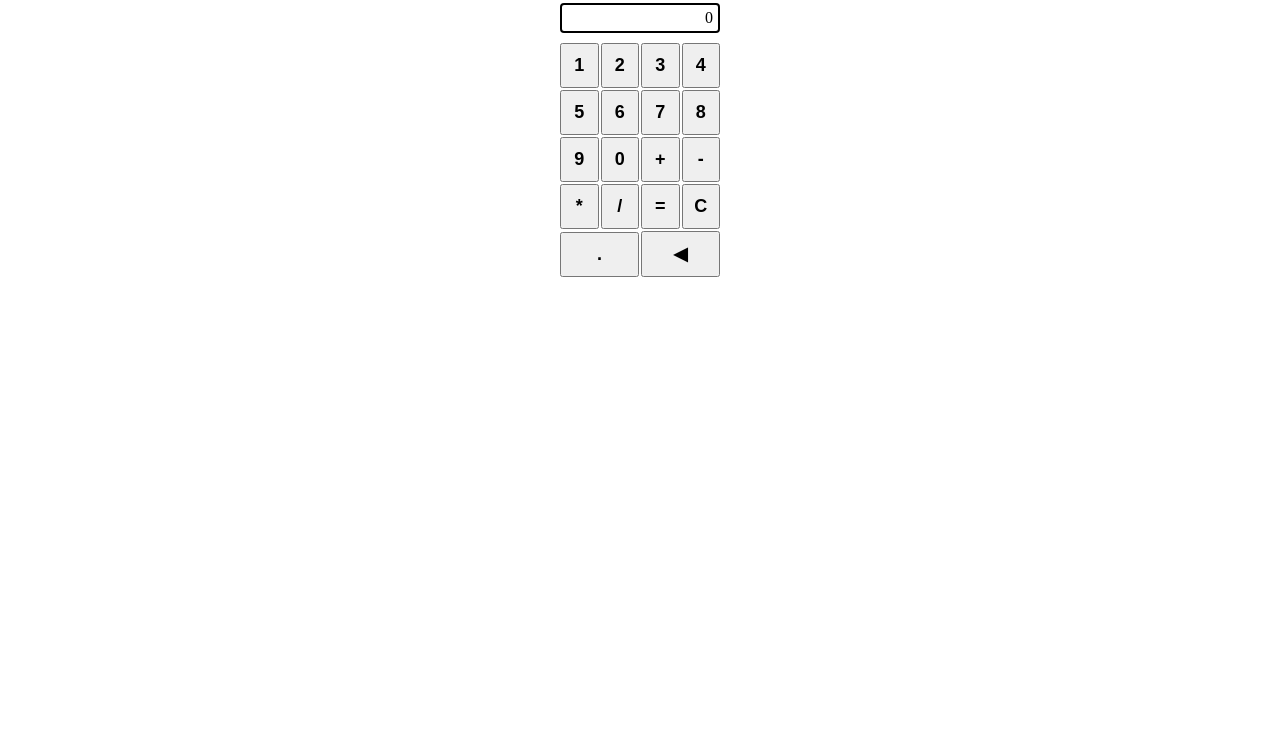
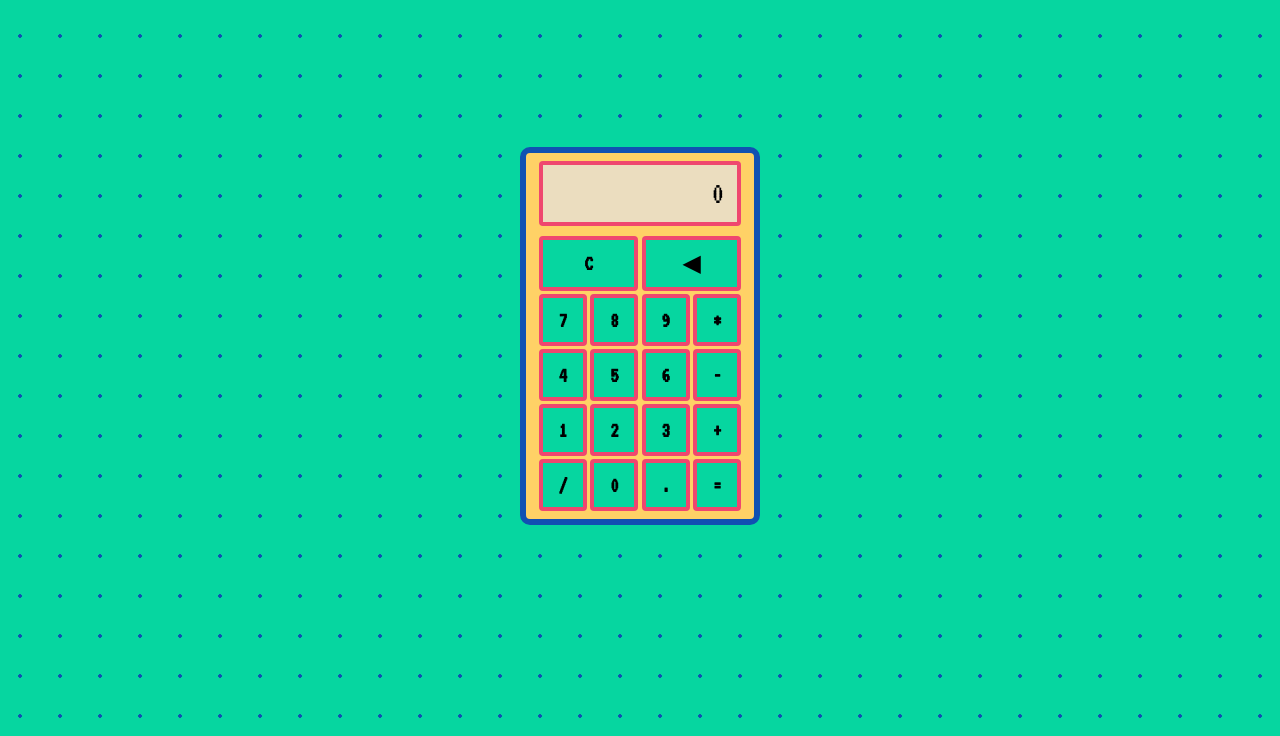
Before and after one commit to jbprojects95/odin-calculator, a plain HTML site: page index.html in a window 1280 px wide. Shown: the part 64-800 px from the top of the page. Drawn offline with Linux system fonts and the light colour scheme.

Commit message:
finished up styling the calculator with css

```diff
--- a/index.html
+++ b/index.html
@@ -6,16 +6,14 @@
     <title>Calculator</title>
     <script src="script.js" defer></script>
     <link rel="stylesheet" href="style.css" />
+
   </head>
   <body>
-    <header class="title">
-      <h1 class="title-text">Calculator</h1>
-    </header>
+    <div class="background">
+    <div class="calc-container">
+      <div class="calculator">
+        <p class="calc-screen grid-col-span-4">0</p>
 
-    <div class="container">
-      <div class="calculator">
-        <p class="calc-screen">0</p>
-        <div class="btn-container">
         <div class="calc-num-btns">
           <!-- TODO: add backspace button functionality  -->
           <!-- BUTTON ORDER -->
@@ -24,31 +22,37 @@
           <!-- 4 5 6 - -->
           <!-- 1 2 3 + -->
           <!-- 0 (span 3) = -->
-          <button class="btn" value="1" id="1">1</button>
-          <button class="btn" value="2" id="2">2</button>
-          <button class="btn" value="3" id="3">3</button>
-          <button class="btn" value="4" id="4">4</button>
-          <button class="btn" value="5" id="5">5</button>
-          <button class="btn" value="6" id="6">6</button>
-          <button class="btn" value="7" id="7">7</button>
-          <button class="btn" value="8" id="8">8</button>
-          <button class="btn" value="9" id="9">9</button>
-          <button class="btn" value="0" id="0">0</button>
-          <button class="btn" value="+" id="+">+</button>
-          <button class="btn" value="-" id="-">-</button>
-          <button class="btn" value="*" id="*">*</button>
-          <button class="btn" value="/" id="/">/</button>
-          <button class="btn" value="=" id="=">=</button>
-          <button class="btn" value="c" id="c">C</button>
-          <button class="btn" value="." id=".">.</button>
-          <!-- TODO: add png to backspace button -->
-          <button class="btn" value="bkspc" id="bkspc">&#x25c0</button>
+           <button class="btn grid-col-span-2" value="c" id="c">C</button>
+           <!-- TODO: add png to backspace button -->
+          <button class="btn grid-col-span-2" value="bkspc" id="bkspc">&#x25c0</button>
 
-      </div>
+          <button class="btn" value="7">7</button>
+          <button class="btn" value="8">8</button>
+          <button class="btn" value="9">9</button>
+          <button class="btn" value="*">*</button>
+          <button class="btn" value="4">4</button>
+          <button class="btn" value="5">5</button>
+          <button class="btn" value="6">6</button>
+          <button class="btn" value="-">-</button>
+          <button class="btn" value="1">1</button>
+          <button class="btn" value="2">2</button>
+          <button class="btn" value="3">3</button>
+          <button class="btn" value="+">+</button>
+
+
+          <button class="btn" value="/">/</button>
+          <button class="btn" value="0">0</button>
+          <button class="btn" value="." >.</button>
+          <button class="btn" value="=">=</button>
+
+
+
       </div>
 
         </div>
-      </div>
+
     </div>
+
+</div>
   </body>
 </html>
--- a/script.js
+++ b/script.js
@@ -13,14 +13,6 @@ function calculate(op, firstNumber, secondNumber) {
   }
 }
 
-const clearScreen = () => {
-  calcScreen.textContent = "";
-};
-
-const deleteDisplayValue = () => {
-  displayValue = "";
-};
-
 const calculator = document.querySelector(".calculator");
 const numSelect = document.querySelectorAll(".btn");
 const calcScreen = document.querySelector(".calc-screen");
@@ -29,7 +21,7 @@ const num = ["0", "1", "2", "3", "4", "5", "6", "7", "8", "9"];
 let displayValue = "";
 
 numSelect.forEach((button) => {
-  button.addEventListener("click", () => {
+  button.addEventListener("click", (e) => {
     const numBtn = num.includes(button.value);
     const opBtn = ops.includes(button.value);
     const decimalBtn = button.value === ".";
@@ -37,10 +29,12 @@ numSelect.forEach((button) => {
     const calcBtn = button.value === "=";
     const btnContent = button.value;
     const bckBtn = button.value === "bkspc";
+    const key = e.target;
     let total;
 
     if (numBtn) {
       if (calcScreen.textContent === "0" || lastValue === "operator") {
+        //checks to see if last value is operator, if it is we replace to previous number with clicked number
         displayValue = btnContent;
         lastValue = "number";
       } else {
@@ -50,7 +44,7 @@ numSelect.forEach((button) => {
     }
 
     if (bckBtn && lastValue !== "calculate") {
-      console.log("DELETED PRESSED!");
+      //checks to make sure that the user isn't deleting a result from calculation
       displayValue = calcScreen.textContent.slice(0, -1);
       calcScreen.textContent = displayValue;
     }
@@ -58,20 +52,23 @@ numSelect.forEach((button) => {
     if (decimalBtn) {
       if (!displayValue.includes(".")) {
         calcScreen.textContent = displayValue += ".";
-      } else if (lastValue === "operator") {
-        calcScreen.textContent = "0.";
       }
       lastValue = "decimal";
     }
 
     if (opBtn) {
+      numSelect.forEach((btn) => btn.classList.remove("pressed"));
+
+      key.classList.add("pressed");
+      console.log(key.classList.contains("pressed"));
+
       const firstValue = calculator.dataset.firstValue;
       const operator = calculator.dataset.operator;
       const secondValue = displayValue;
 
       if (firstValue && operator && lastValue !== "operator") {
         total = calculate(operator, firstValue, secondValue);
-        calcScreen.textContent = total;
+        calcScreen.textContent = total.toFixed(5);
         calculator.dataset.firstValue = total;
       } else {
         calculator.dataset.firstValue = displayValue;
@@ -87,19 +84,17 @@ numSelect.forEach((button) => {
       calculator.dataset.secondValue = "";
       calcScreen.textContent = "0";
       lastValue = ""; // Optional, if you need to reset this as well.
-      console.log("Clear button pressed");
-      console.log(`FIRST: ${calculator.dataset.firstValue}`);
-      console.log(`SECOND: ${calculator.dataset.secondValue}`);
-      console.log(calculator.dataset.operator);
+      numSelect.forEach((btn) => btn.classList.remove("pressed"));
     }
 
     if (calcBtn) {
+      numSelect.forEach((btn) => btn.classList.remove("pressed"));
       firstValue = calculator.dataset.firstValue;
       operator = calculator.dataset.operator;
       secondValue = displayValue;
 
       total = calculate(operator, firstValue, secondValue);
-      calcScreen.textContent = total;
+      calcScreen.textContent = total.toFixed(5);
 
       if ((!firstValue && !operator) || !secondValue) {
         calcScreen.textContent = "0";
--- a/style.css
+++ b/style.css
@@ -1,3 +1,11 @@
+@import url("https://fonts.googleapis.com/css2?family=VT323&display=swap");
+
+/* COLOURS */
+/* YELLOW: FFD166 */
+/* RED: EF476F */
+/* GREEN: 06D6A0 */
+/* BLUE: #1151b2 */
+
 * {
   margin: 0;
   padding: 0;
@@ -5,18 +13,28 @@
   /* border: 1px solid red; */
 }
 
-.title {
+body {
+  width: 15em;
+  margin: 0 auto;
+  font-family: VT323, sans-serif;
+  background-color: #e5e5f7;
+  opacity: 1;
+  background-image: radial-gradient(#1151b2 2px, #06d6a0 2px);
+  background-size: 40px 40px;
+  /* background-color: #e5e5f7;
+  opacity: 1;
+  background-image: radial-gradient(#1151b2 2px, transparent 2px),
+    radial-gradient(#1151b2 2px, #e5e5f7 2px);
+  background-size: 80px 80px;
+  background-position: 0 0, 40px 40px; */
+}
+
+.calc-container {
   display: flex;
   justify-content: center;
   align-items: center;
-  margin: 10px;
-}
-
-.container {
-  display: flex;
-  justify-content: space-around;
-  align-items: center;
-  width: 100%;
+  height: 100vh;
+  width: auto;
 }
 
 .calculator {
@@ -26,46 +44,62 @@
   justify-content: center;
   align-content: center;
   width: 100%;
-  margin: 10px;
-}
-
-.btn-container {
-  display: flex;
-  flex-direction: column;
-  justify-content: center;
-  align-items: center;
-  margin: auto;
+  margin: 0 auto;
+  background-color: #ffd166;
+  border: 6px solid #1151b2;
+  border-radius: 10px;
+  padding: 0.5em 0.1em;
+  /* margin-top: 4em; */
 }
 
 .calc-screen {
-  padding: 5px;
-  height: 30px;
-  width: 160px;
-  border: 2px solid black;
+  padding: 0.4em 0.4em;
+  margin-bottom: 0.3em;
+  height: auto;
+  width: 90%;
+  border: 4px solid #ef476f;
   border-radius: 4px;
-  display: flex;
-  justify-content: flex-end;
-  align-items: center;
+  text-align: end;
+  font-size: 32px;
+  display: grid;
+  grid-template-columns: repeat(1, 1fr);
+  background-color: rgba(227, 226, 226, 0.723);
+}
+
+.grid-col-span-4 {
+  grid-column: span 4;
+}
+
+.grid-col-span-2 {
+  grid-column: span 2;
 }
 
 .calc-num-btns {
-  /* display: grid;
-  grid-template-columns: 33.33% 33.33% 33.33%; */
-  display: flex;
-  justify-content: center;
-  align-items: center;
-  flex-wrap: wrap;
-  gap: 2px;
-  margin-top: 10px;
-  width: 160px;
+  display: grid;
+  grid-template-columns: repeat(4, 1fr);
+  gap: 0.2em;
+  width: 90%;
   height: auto;
+  margin: auto 0;
 }
 
 .btn {
   font-weight: bold;
-  font-size: 18px;
+  font-size: 22px;
   text-align: center;
-  width: 38px;
-  padding: 10px;
-  flex: 1 1 auto;
+  width: auto;
+  height: auto;
+  padding: 0.5em;
+  border: 4px solid #ef476f;
+  background-color: #06d6a0;
+  border-radius: 4px;
+  font-family: VT323, sans-serif;
 }
+
+.btn:hover {
+  background-color: #1151b2;
+}
+
+.pressed {
+  background-color: #1151b2;
+}
```
